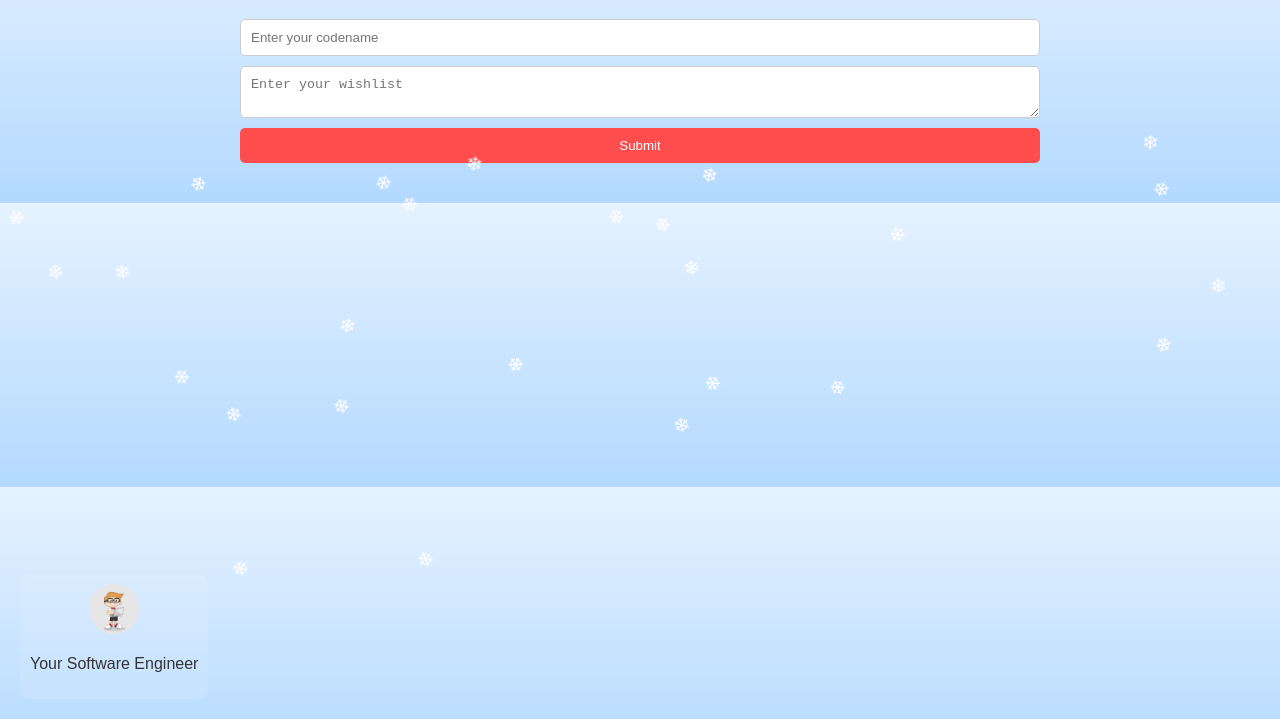
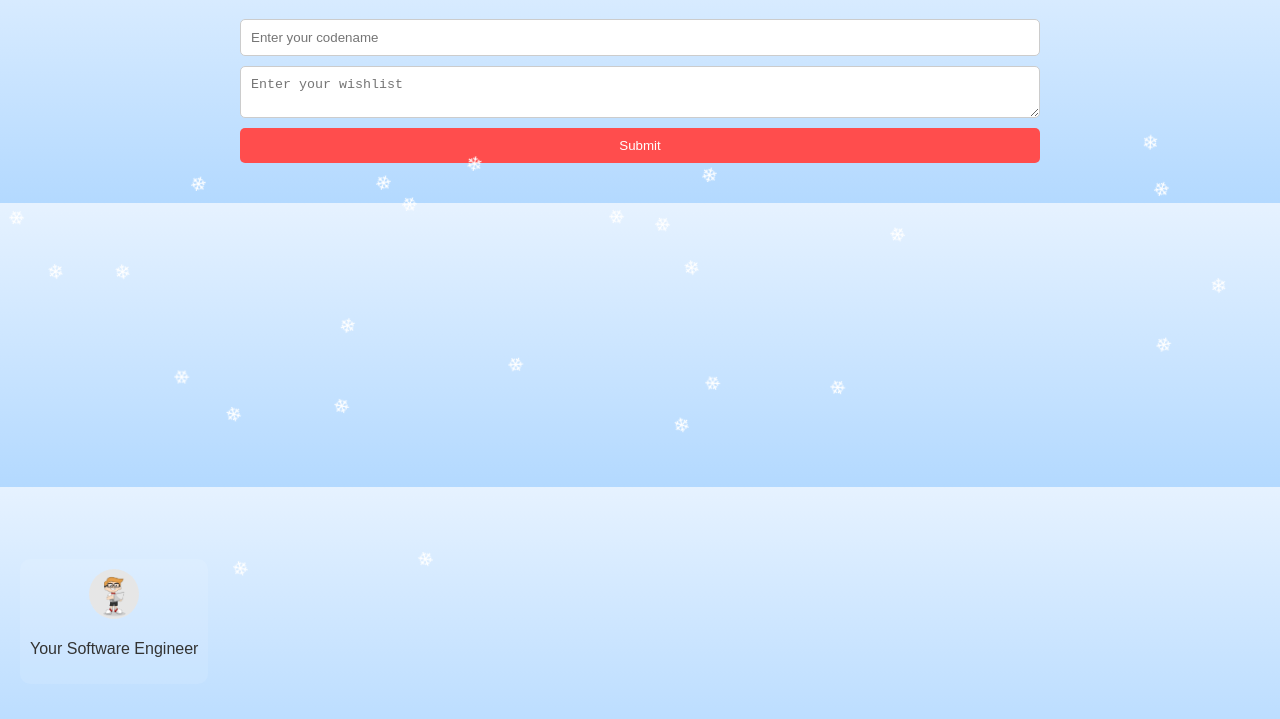
Before and after one commit to YsaacDeclines/christmas-gift-exchange, a website: page public/index.html in a window 1280 px wide. Shown: the part 81-800 px from the top of the page. Drawn offline with Linux system fonts and the light colour scheme; no server answers.

Commit message:
Update styles.css

```diff
--- a/public/styles.css
+++ b/public/styles.css
@@ -72,7 +72,7 @@ button:hover {
 
 #developerInfo {
     position: fixed;
-    bottom: 20px;
+    bottom: 35px;
     left: 20px;
     display: flex;
     flex-direction: column;
```
